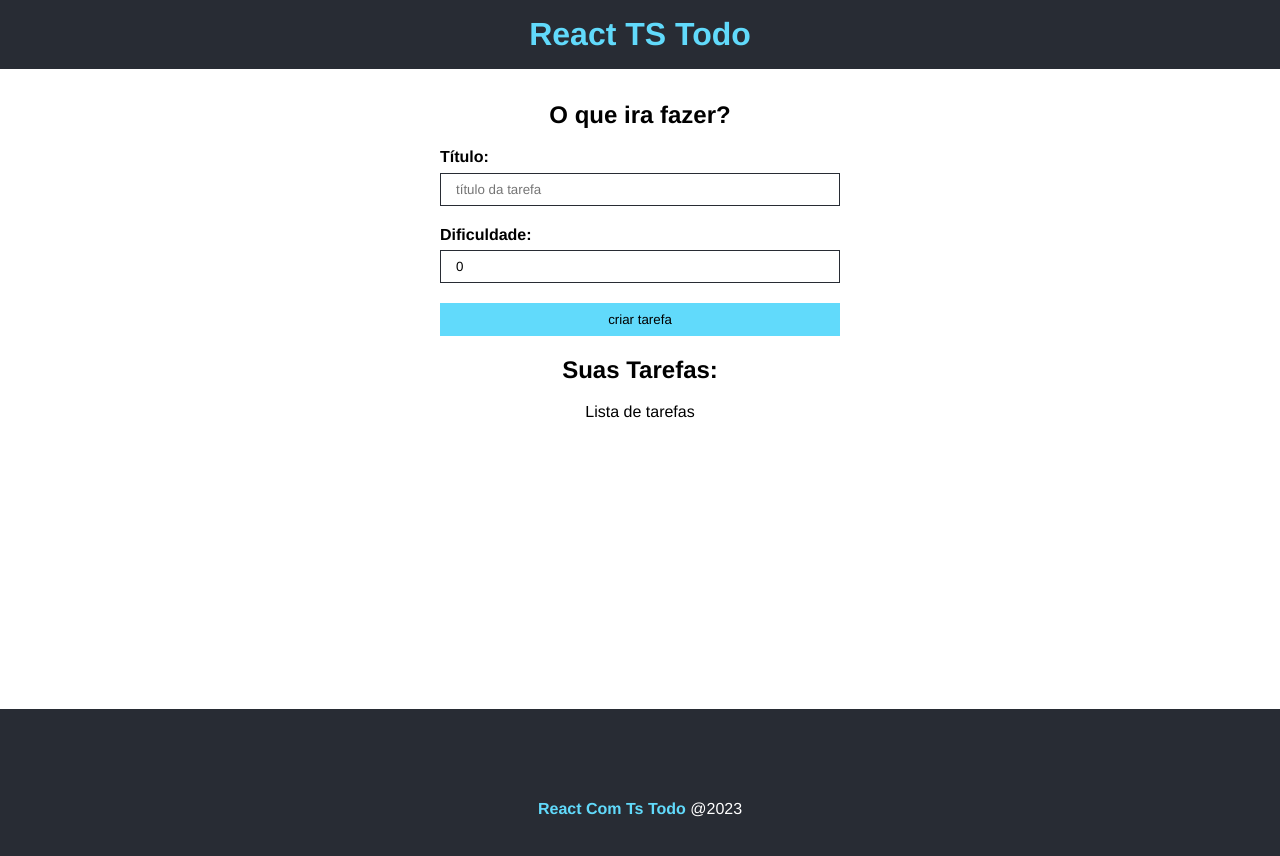
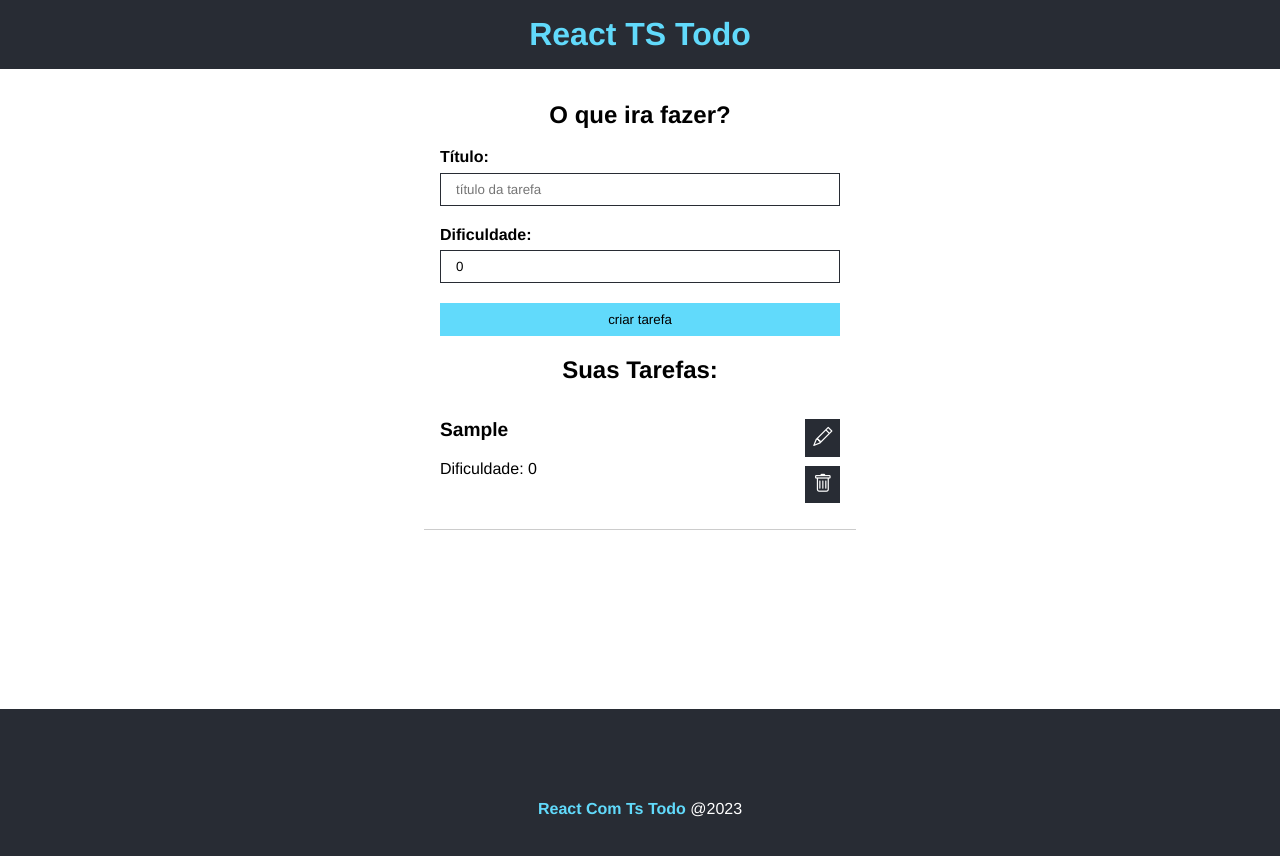
Before and after one commit to Mateus-Castellar/todo-react-typescript, a React (Create React App) app: page / in a window 1280 px wide. Both pictures are taken after typing "Sample" into the empty fields and a click on the input "criar tarefa". Shown: the top 856 px of the page. Built offline with nearby package versions, Linux system fonts and the light colour scheme.

Commit message:
feat: Listagem de tarefas cadastradas

```diff
--- a/src/App.tsx
+++ b/src/App.tsx
@@ -24,7 +24,7 @@
         </div>
         <div>
           <h2>Suas Tarefas:</h2>
-          <TaskList />
+          <TaskList taskList={taskList} />
         </div>
       </main>
 
--- /dev/null
+++ b/src/components/TaskList.module.css
@@ -0,0 +1,38 @@
+.task {
+  display: flex;
+  justify-content: space-between;
+  max-width: 400px;
+  margin: 0 auto;
+  border-bottom: 1px solid #ccc;
+  padding: 1em;
+}
+
+.details {
+  text-align: left;
+}
+
+.details h4 {
+  font-size: 1.2em;
+  margin-bottom: 1em;
+}
+
+.actions {
+  display: flex;
+  flex-direction: column;
+  align-items: center;
+  justify-content: center;
+}
+
+.actions i {
+  margin-bottom: 0.5em;
+  font-size: 1.2em;
+  cursor: pointer;
+  background-color: #282c34;
+  color: #fff;
+  padding: 0.4em;
+  transition: 0.5s;
+}
+
+.actions i:hover {
+  color: #61dafb;
+}
--- a/src/components/TaskList.tsx
+++ b/src/components/TaskList.tsx
@@ -1,9 +1,33 @@
 import React from "react";
+import { ITask } from "../interfaces/Task";
+import styles from "./TaskList.module.css";
 
-type Props = {};
+type Props = {
+  taskList: ITask[];
+};
 
-const TaskList = (props: Props) => {
-  return <div>Lista de tarefas</div>;
+const TaskList = ({ taskList }: Props) => {
+  return (
+    <>
+      {taskList.length > 0 ? (
+        taskList.map((task) => (
+          <div key={task.id} className={styles.task}>
+            <div className={styles.details}>
+              <h4>{task.title}</h4>
+              <p>Dificuldade: {task.difficulty}</p>
+            </div>
+
+            <div className={styles.actions}>
+              <i className="bi bi-pencil"></i>
+              <i className="bi bi-trash"></i>
+            </div>
+          </div>
+        ))
+      ) : (
+        <p>Não há tarefas cadastradas</p>
+      )}
+    </>
+  );
 };
 
 export default TaskList;
```
